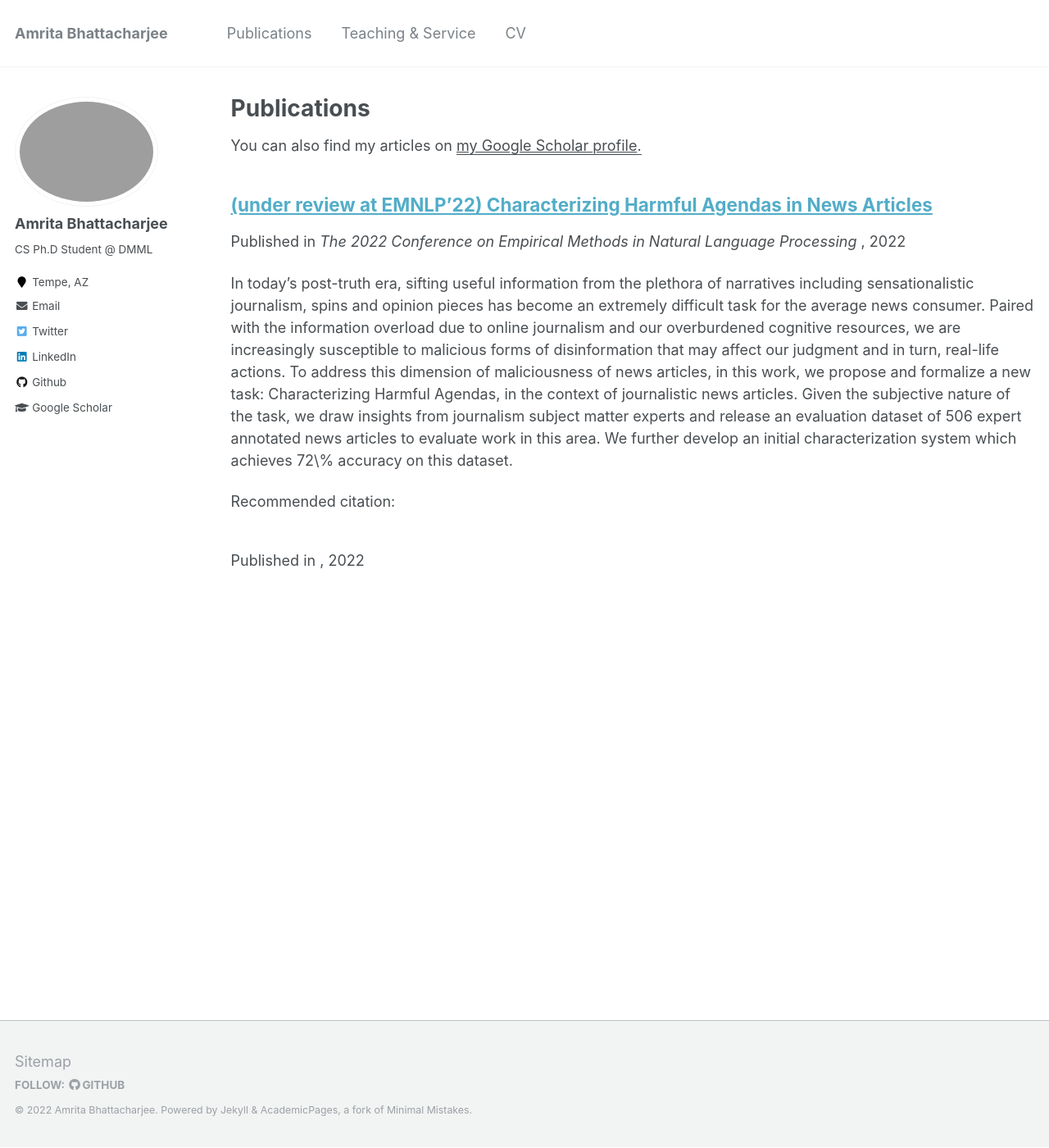
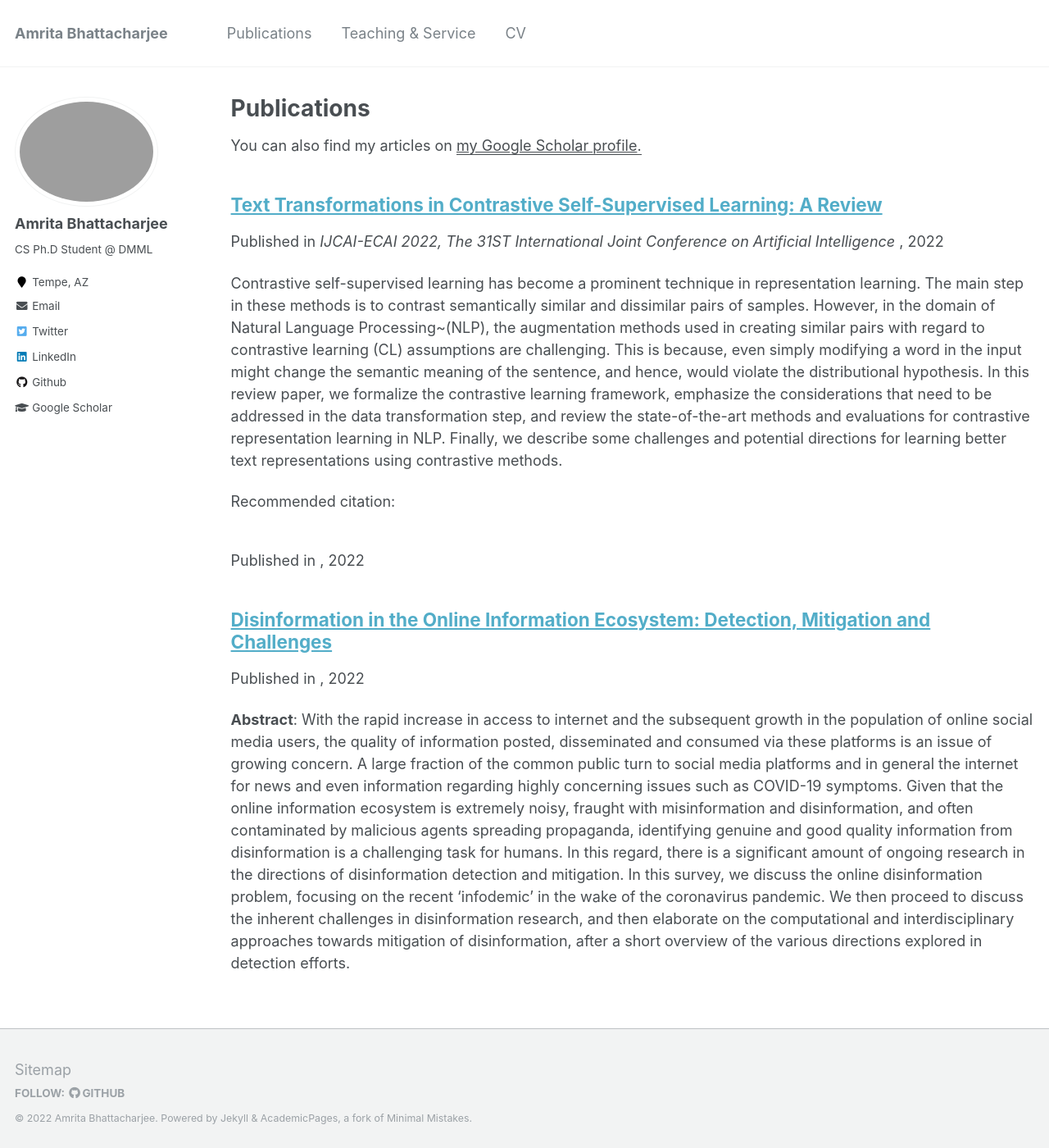
Before and after one commit to AmritaBh/AmritaBh.github.io, a Jekyll site: the page built from _pages/publications.md, in a window 1280 px wide and 1400 px high. Shown: the whole window at 82% size. Built offline with Jekyll 4.4.1, drawn with Linux system fonts in a browser that asks for light colours.

Commit message:
paper fix

```diff
--- a/_pages/publications.md
+++ b/_pages/publications.md
@@ -6,7 +6,7 @@
 ---
 
 
-You can also find my articles on <u><a href="{{author.googlescholar}}">my Google Scholar profile</a>.</u>
+You can also find my articles on <u><a href="https://scholar.google.com/citations?user=hdXXMPwAAAAJ&hl=en">my Google Scholar profile</a>.</u>
 
 
 {% include base_path %}
--- /dev/null
+++ b/_publications/2022-characterization-emnlp.md
@@ -0,0 +1,15 @@
+---
+title: "(under review at EMNLP'22) Characterizing Harmful Agendas in News Articles"
+collection: publications
+permalink: /publication/2022-characterization-emnlp
+excerpt: 'Manipulated news online is a growing problem which necessitates the use of automated systems to curtail its spread. However, these systems must be interpretable given the sensitivity of related issues like censorship. Automatically characterizing news articles requires detection of the article's factuality, any authorial deception, and its agenda. We argue that while misinformation and disinformation detection have been studied, there has been a lack of investment in the important open challenge of detecting harmful agendas in news articles; identifying harmful agendas is critical in order to flag the most insidious manipulated news campaigns online. In this work, we propose this new task and release an initial dataset, NewsAgendas, of annotated news articles for agenda identification. We show how interpretable systems can be effective on this task and demonstrate that they can perform comparably to black-box models.'
+venue: ' The 2022 Conference on Empirical Methods in Natural Language Processing '
+paperurl: ''
+citation: ''
+---
+**Abstract**: Manipulated news online is a growing problem which necessitates the use of automated systems to curtail its spread. However, these systems must be interpretable given the sensitivity of related issues like censorship. Automatically characterizing news articles requires detection of the article's factuality, any authorial deception, and its agenda. We argue that while misinformation and disinformation detection have been studied, there has been a lack of investment in the important open challenge of detecting harmful agendas in news articles; identifying harmful agendas is critical in order to flag the most insidious manipulated news campaigns online. In this work, we propose this new task and release an initial dataset, NewsAgendas, of annotated news articles for agenda identification. We show how interpretable systems can be effective on this task and demonstrate that they can perform comparably to black-box models.
+
+
+[Download paper here]()
+
+<!-- Recommended citation:  -->
--- a/_publications/2022-characterization-naacl.md
+++ /dev/null
@@ -1,14 +0,0 @@
----
-title: "(under review at EMNLP'22) Characterizing Harmful Agendas in News Articles"
-collection: publications
-permalink: /publication/2022-characterization-naacl
-excerpt: 'In today’s post-truth era, sifting useful information from the plethora of narratives including sensationalistic journalism, spins and opinion pieces has become an extremely difficult task for the average news consumer. Paired with the information overload due to online journalism and our overburdened cognitive resources, we are increasingly susceptible to malicious forms of disinformation that may affect our judgment and in turn, real-life actions. To address this dimension of maliciousness of news articles, in this work, we propose and formalize a new task: Characterizing Harmful Agendas, in the context of journalistic news articles. Given the subjective nature of the task,  we draw insights from journalism subject matter experts and release an evaluation dataset of 506 expert annotated news articles to evaluate work in this area. We further develop an initial characterization system which achieves 72\% accuracy on this dataset.'
-venue: ' The 2022 Conference on Empirical Methods in Natural Language Processing '
-paperurl: ''
-citation: ''
----
-**Abstract**: In today’s post-truth era, sifting useful information from the plethora of narratives including sensationalistic journalism, spins and opinion pieces has become an extremely difficult task for the average news consumer. Paired with the information overload due to online journalism and our overburdened cognitive resources, we are increasingly susceptible to malicious forms of disinformation that may affect our judgment and in turn, real-life actions. To address this dimension of maliciousness of news articles, in this work, we propose and formalize a new task: Characterizing Harmful Agendas, in the context of journalistic news articles. Given the subjective nature of the task,  we draw insights from journalism subject matter experts and release an evaluation dataset of 506 expert annotated news articles to evaluate work in this area. We further develop an initial characterization system which achieves 72\% accuracy on this dataset.
-
-[Download paper here]()
-
-<!-- Recommended citation:  -->
--- /dev/null
+++ b/_publications/2022-contrastive-ijcai.md
@@ -0,0 +1,14 @@
+---
+title: "Text Transformations in Contrastive Self-Supervised Learning: A Review"
+collection: publications
+permalink: /publication/2022-contrastive-ijcai
+excerpt: 'Contrastive self-supervised learning has become a prominent technique in representation learning. The main step in these methods is to contrast semantically similar and dissimilar pairs of samples. However, in the domain of Natural Language Processing~(NLP), the augmentation methods used in creating similar pairs with regard to contrastive learning (CL) assumptions are challenging. This is because, even simply modifying a word in the input might change the semantic meaning of the sentence, and hence, would violate the distributional hypothesis. In this review paper, we formalize the contrastive learning framework, emphasize the considerations that need to be addressed in the data transformation step, and review the state-of-the-art methods and evaluations for contrastive representation learning in NLP. Finally, we describe some challenges and potential directions for learning better text representations using contrastive methods.'
+venue: ' IJCAI-ECAI 2022, The 31ST International Joint Conference on Artificial Intelligence '
+paperurl: ''
+citation: ''
+---
+**Abstract**: Contrastive self-supervised learning has become a prominent technique in representation learning. The main step in these methods is to contrast semantically similar and dissimilar pairs of samples. However, in the domain of Natural Language Processing~(NLP), the augmentation methods used in creating similar pairs with regard to contrastive learning (CL) assumptions are challenging. This is because, even simply modifying a word in the input might change the semantic meaning of the sentence, and hence, would violate the distributional hypothesis. In this review paper, we formalize the contrastive learning framework, emphasize the considerations that need to be addressed in the data transformation step, and review the state-of-the-art methods and evaluations for contrastive representation learning in NLP. Finally, we describe some challenges and potential directions for learning better text representations using contrastive methods.
+
+[Download paper here]()
+
+<!-- Recommended citation:  -->
```
Also changed, not shown: _publications/2021-disinfo-survey.md (+1 -1 lines).
